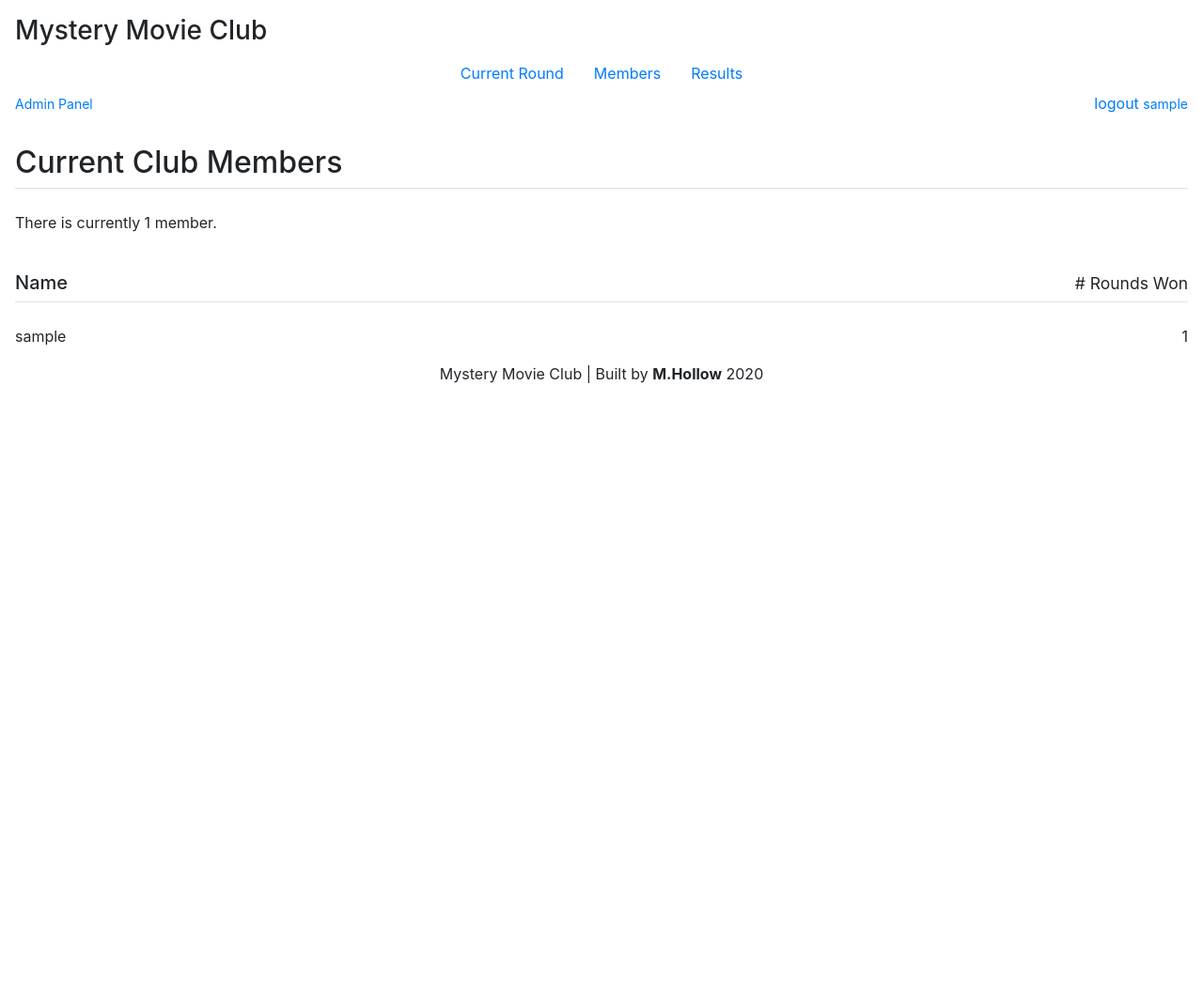
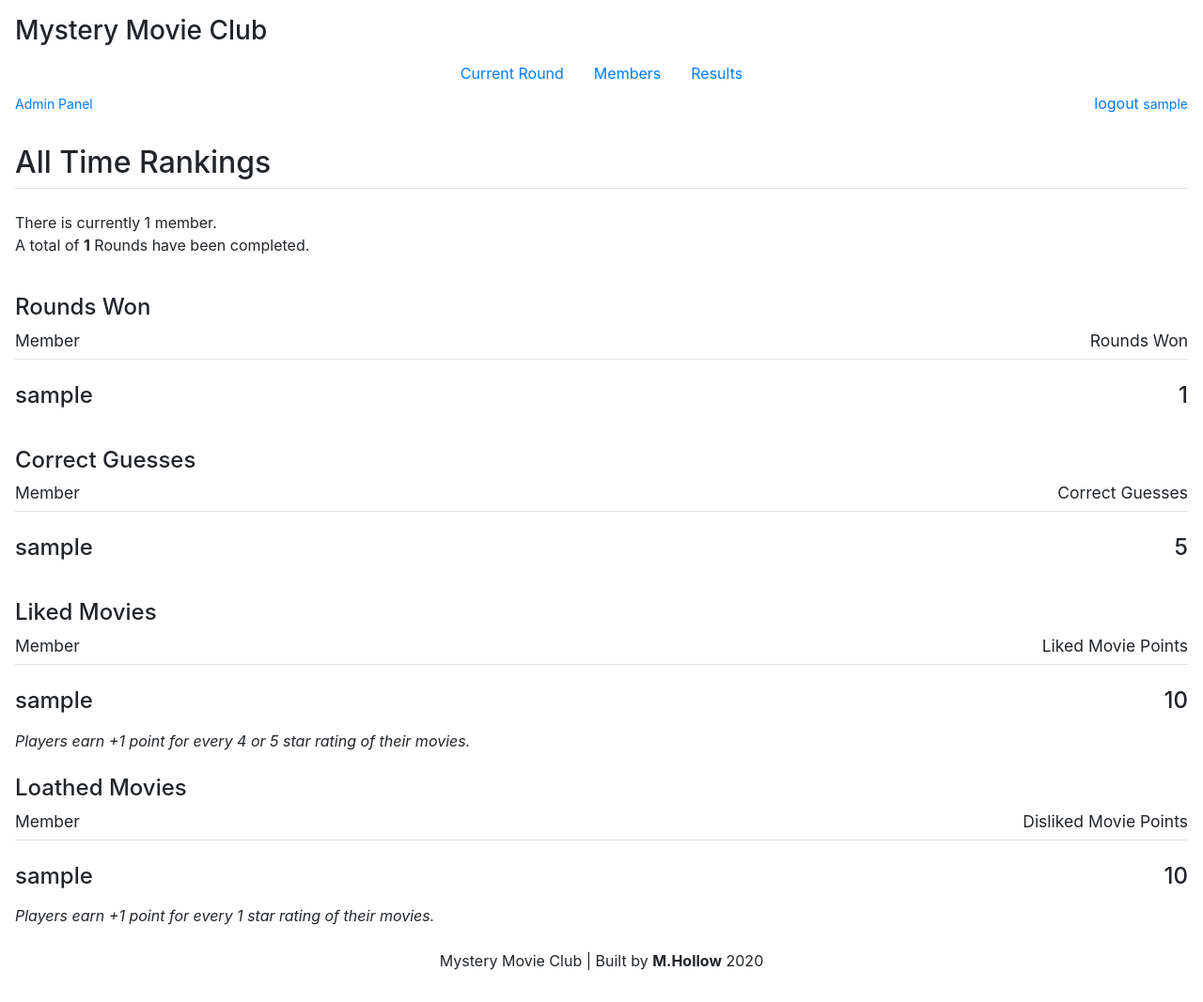
Before and after one commit to m-hollow/MysteryMovie, a Django app: page /members/ in a window 1280 px wide. Shown: the whole page at 94% size. Before the commit the page ends 408 px from the top, so only its background shows below. Run offline with Django 3.2, Linux system fonts and the light colour scheme; a user stored in the database is signed in; tables that the repository leaves empty hold one stand-in row (values such as "Sample post"); some libraries are stand-ins or nearby versions.

Commit message:
updated members view+template

```diff
--- a/movies/admin.py
+++ b/movies/admin.py
@@ -1,6 +1,6 @@
 from django.contrib import admin
 
-from .models import (Movie, GameRound, Trophy, UserProfile, UserMovieDetail, UserRoundDetail, TrophyProfileDetail, RoundRank, PointsEarned)
+from .models import (Movie, GameRound, Trophy, UserProfile, UserMovieDetail, UserRoundDetail, TrophyProfileDetail, RoundRank, PointsEarned, AllTimeScore)
 
 admin.site.register(GameRound)
 admin.site.register(Movie)
@@ -11,3 +11,4 @@ admin.site.register(UserRoundDetail)
 admin.site.register(TrophyProfileDetail)
 admin.site.register(RoundRank)
 admin.site.register(PointsEarned)
+admin.site.register(AllTimeScore)
--- a/movies/templates/movies/members.html
+++ b/movies/templates/movies/members.html
@@ -2,12 +2,12 @@
 {% load bootstrap4 %}
 
 {% block title %}
-  <title>Members</title>
+  <title>Members & All-Time Rankings</title>
 {% endblock title %}
 
 
 {% block page_header %}
-  <h2>Current Club Members</h2>
+  <h2>All Time Rankings</h2>
 {% endblock page_header %}
 
 
@@ -19,26 +19,101 @@
 
 {% else %}
 
-  {% if members|length == 1 %}
-    <p>There is currently {{ members|length }} member.</p>
+  {% if profiles|length == 1 %}
+    <p>There is currently {{ profiles|length }} member.<br>
   {% else %}
-    <p>There are currently <b>{{ members|length }}</b> members.</p>
+    <p>There are currently <b>{{ profiles|length }}</b> members.<br>
   {% endif %}
+    A total of <b>{{ game_rounds|length }}</b> Rounds have been completed.</p>
 
 <br>
-<h5 class="border-bottom pb-2 mb-4">Name<span class="float-right"><small># Rounds Won</small></span></h5>
+
+<h4>Rounds Won</h4>
+<h5 class="border-bottom pb-2 mb-4"><small>Member</small><span class="float-right"><small>Rounds Won</small></span></h5>
 
   <ul class="pl-0" style="list-style-type:none">
-  {% for pair in user_profile_pairs %}
-    <li>{{ pair.0.username }}
-    <span class="float-right"> {{ pair.1.rounds_won }} </span>
-    </li>
+  {% for profile in profiles_by_round %}
+    {% if forloop.counter == 1 %}
+      <li><h4>{{ profile.user.username }}
+      <span class="float-right"> {{ profile.rounds_won }} </span>
+      </h4></li>
+    {% else %}
+      <li>{{ profile.user.username }}
+      <span class="float-right"> {{ profile.rounds_won }} </span>
+      </li>
+    {% endif %}
   {% empty %}
     <p>There are currently no members in the database.</p>
   {% endfor %}
   </ul>
 
+<br>
+
+<h4>Correct Guesses</h4>
+<h5 class="border-bottom pb-2 mb-4"><small>Member</small><span class="float-right"><small>Correct Guesses</small></span></h5>
+
+  <ul class="pl-0" style="list-style-type:none">
+  {% for profile in profiles_by_guesses %}
+    {% if forloop.counter == 1 %}
+      <li><h4>{{ profile.user.username }}
+      <span class="float-right"> {{ profile.correct_guesses }} </span>
+      </h4></li>
+    {% else %}
+      <li>{{ profile.user.username }}
+      <span class="float-right"> {{ profile.correct_guesses }} </span>
+      </li>
+    {% endif %}
+  {% empty %}
+    <p>There are currently no members in the database.</p>
+  {% endfor %}
+  </ul>
+
+<br>
+
+<h4>Liked Movies</h4>
+
+<h5 class="border-bottom pb-2 mb-4"><small>Member</small><span class="float-right"><small>Liked Movie Points</small></span></h5>
+  <ul class="pl-0" style="list-style-type:none">
+  {% for profile in profiles_by_liked %}
+    {% if forloop.counter == 1 %}
+      <li><h4>{{ profile.user.username }}
+      <span class="float-right"> {{ profile.total_liked_movie_points }} </span>
+      </h4></li>
+    {% else %}
+      <li>{{ profile.user.username }}
+      <span class="float-right"> {{ profile.total_liked_movie_points }} </span>
+      </li>
+    {% endif %}
+  {% empty %}
+    <p>There are currently no members in the database.</p>
+  {% endfor %}
+  </ul>
+  <i>Players earn +1 point for every 4 or 5 star rating of their movies.</i><br>
+
+<br>
+
+<h4 >Loathed Movies</h4>
+
+<h5 class="border-bottom pb-2 mb-4"><small>Member</small><span class="float-right"><small>Disliked Movie Points</small></span></h5>
+
+  <ul class="pl-0" style="list-style-type:none">
+  {% for profile in profiles_by_disliked %}
+    {% if forloop.counter == 1 %}
+    <li><h4>{{ profile.user.username }}
+    <span class="float-right"> {{ profile.total_disliked_movie_points }} </span>
+    </h4></li>
+    {% else %}
+    <li>{{ profile.user.username }}
+    <span class="float-right"> {{ profile.total_disliked_movie_points }} </span>
+    </li>
+    {% endif %}
+  {% empty %}
+    <p>There are currently no members in the database.</p>
+  {% endfor %}
+  </ul>
+  <i>Players earn +1 point for every 1 star rating of their movies.</i><br>
+
+<br>
 
 {% endif %}
-
 {% endblock content %}
--- a/movies/views.py
+++ b/movies/views.py
@@ -7,7 +7,7 @@ from django.views.generic import (TemplateView, ListView, DetailView, CreateView
 from django.urls import reverse, reverse_lazy
 from django.utils import timezone
 from django.http import Http404
-from django.db.models import Max, Min, Avg
+from django.db.models import F, Max, Min, Avg
 
 from .models import (Movie, GameRound, Trophy, UserProfile, UserMovieDetail, UserRoundDetail, TrophyProfileDetail, RoundRank, PointsEarned)
 from .forms import AddMovieForm, UserMovieDetailForm
@@ -1045,72 +1045,36 @@ class UpdateDetailsView(LoginRequiredMixin, UpdateView):
     # you'd only need to do that if you were writing this as a non-CBV function.
 
 
-# new work to do: vastly expand this members view function and its corresponding html template to display 'all time' rankings
-# for users, gathering scores / rankings across all game rounds, presented as lists of ranked users. e.g. 'best movie rankings',
-# 'worst movie rankings' (both of these could display average rating of all of each user's movie choices, or average by round, etc);
-# 'correct guesses' showing how many people they guessed correctly by round (and ranked by total), etc.
-
-# note: you can write code in here to calculate the values necessary to print out the above mentioned lists; but note that another
-# approach is to keep an ongoing record of all such details stored in the UserProfile records, which was sort of your original intent
-# with UserProfile. however, implementing that now won't work retro-actively -- the first three rounds of data won't have been updated
-# for each user in their UserProfile. so for now just do the work here, but an 'ideal' scenario would be that at conclusion of every
-# round, the UserProfile is updated with all relevant new info, so then all THIS view would need to do is simply reach into the profiles
-# and grab that data, and rank it; the calculations and related object retreival would alreayd have been done.
-# though: just write a method of the UserProfile that runs the calculations for any existing users, including previous round results.
-# this method will "make up to date" all the fields / attributes of the UserProfile, so the above issue is moot.
 
 class MembersView(LoginRequiredMixin, ListView):
-    #model = get_user_model()
-    queryset = User.objects.order_by('-userprofile__rounds_won').exclude(username__icontains='mmg_admin')
+    #queryset = User.objects.order_by('-userprofile__rounds_won').exclude(username__icontains='mmg_admin')
+    queryset = UserProfile.objects.exclude(user__username__icontains='admin')
     template_name = 'movies/members.html'
-    context_object_name = 'members'
+    context_object_name = 'profiles'
 
     login_url = 'login'
 
     def get_context_data(self, **kwargs):
         context = super().get_context_data(**kwargs)
 
+        profiles_by_round = self.queryset.order_by('-rounds_won')
+        # annotate the profiles_by_guesses with actual # correct guesses, rather than use (x2) point total
+        profiles_by_guesses = self.queryset.order_by('-total_correct_guess_points').annotate(correct_guesses=F('total_correct_guess_points') / 2)
+        profiles_by_liked = self.queryset.order_by('-total_liked_movie_points')
+        profiles_by_disliked = self.queryset.order_by('-total_disliked_movie_points')
+
         game_rounds = GameRound.objects.order_by('-date_started')
-        current_round = game_rounds.filter(active_round=True).last()  # current round will be None if there are no rounds
 
-        user_profile_pairs = []
-        current_round_pairs = []
+        context['game_rounds'] = game_rounds
 
-        # get the profile for each user, store user and their profile as a tuple in master list
-        if context['members']:
-            for member in context['members']:
-                profile = UserProfile.objects.get(user=member)
-                user_profile_pairs.append((member, profile))
+        context['profiles_by_round'] = profiles_by_round
+        context['profiles_by_guesses'] = profiles_by_guesses
+        context['profiles_by_liked'] = profiles_by_liked
+        context['profiles_by_disliked'] = profiles_by_disliked
 
-        # retrieve Users through the paticipants attribute of GameRound object (M2M)
-
-        # we aren't using this stuff in the members template right now, so I'm commenting it out...
-        #if current_round:
-        #    current_round_participants = current_round.participants.all()   # note the.all() on the connection !
-
-        # TEST THESE OUT, THEY AREN'T CURRRENTLY USED, BUT I WANT TO CONFIRM HOW TO FILTER DOWN THE
-        # DESIRED OBJECTS IN THE QUERYSET USING THE FOLLOWING APPROACHES...
-        # alternately, retrieve Users by filtering the queryset of all members, which is already in our context
-
-        # note that you have now defined UserRoundDetail, the intermediary table between User and Round, which
-        # should make the format of these queries more obvious....
-
-        #crp2 = context['members'].filter(gameround__round_number=current_round.round_number)
-
-        # could you just shorten it by providing the game round object itself?
-        #crp3 = context['members'].filter(gameround=current_round)
-
-            # not in use right now, commented out...
-            # for p in current_round_participants:
-            #     profile = UserProfile.objects.get(user=p)
-            #     current_round_pairs.append((p, profile))
+        return context
 
 
-        #context['current_round'] = current_round
-        context['user_profile_pairs'] = user_profile_pairs
-        #context['current_round_pairs'] = current_round_pairs
-
-        return context
 
 
 class AddMovieView(LoginRequiredMixin, CreateView):
```
Also changed, not shown: movies/models.py (+90 -41 lines), movies/migrations/0012_alltimescore.py (added), movies/migrations/0013_alltimescore_most_rounds_won.py (added).
